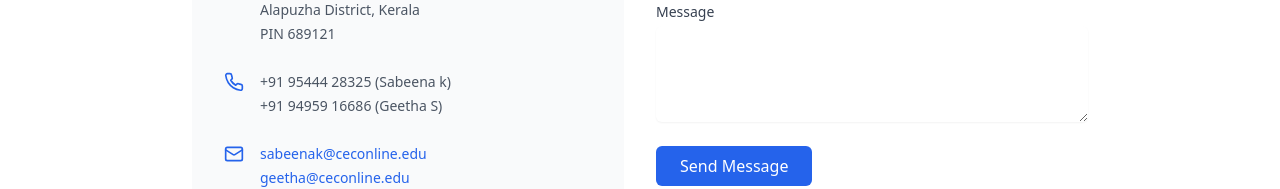
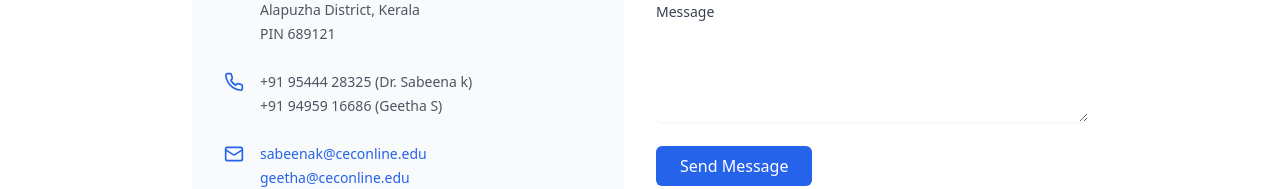
Before and after one commit to GVN101/conference-website, a React (Vite) app in the folder project/: page /contact in a window 1280 px wide. Shown: the part 530-719 px from the top of the page. Built offline with nearby package versions, Linux system fonts and the light colour scheme.

Commit message:
minor change in naming

```diff
--- a/project/src/pages/Contact.tsx
+++ b/project/src/pages/Contact.tsx
@@ -72,7 +72,7 @@ export default function Contact() {
                     <Phone className="h-6 w-5 text-blue-600" aria-hidden="true" />
                   </dt>
                   <dd className="text-sm leading-6 text-gray-600">
-                  +91 95444 28325 (Sabeena k)<br />+91 94959 16686 (Geetha S)<br />
+                  +91 95444 28325 (Dr. Sabeena k)<br />+91 94959 16686 (Geetha S)<br />
                   </dd>
                 </div>
                 <div className="flex gap-x-4">
```
